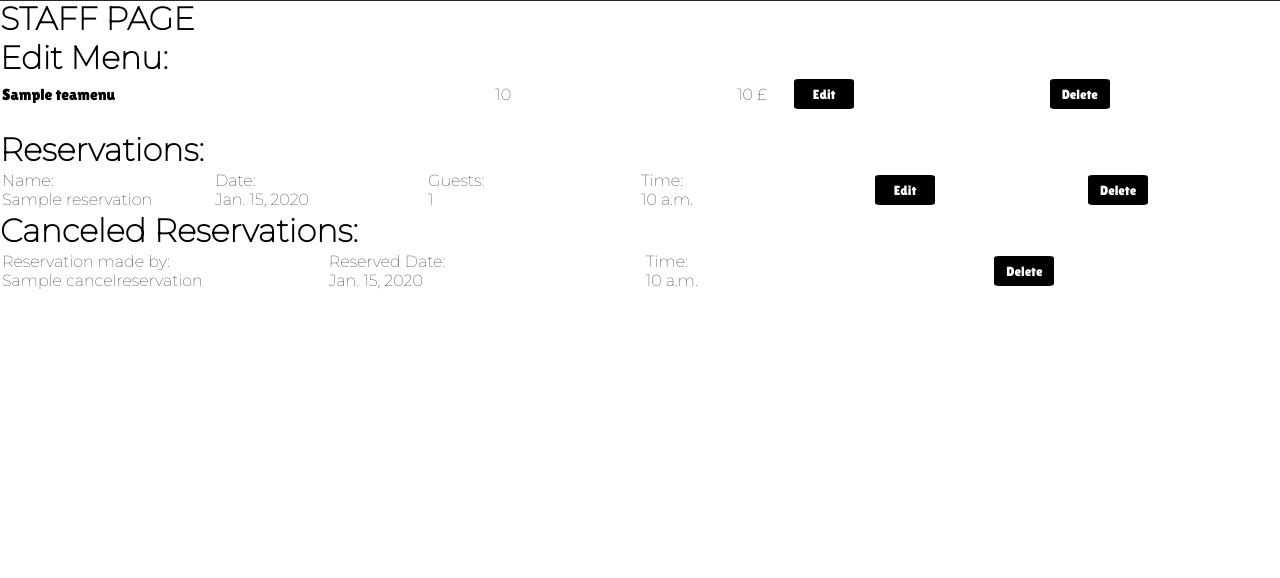
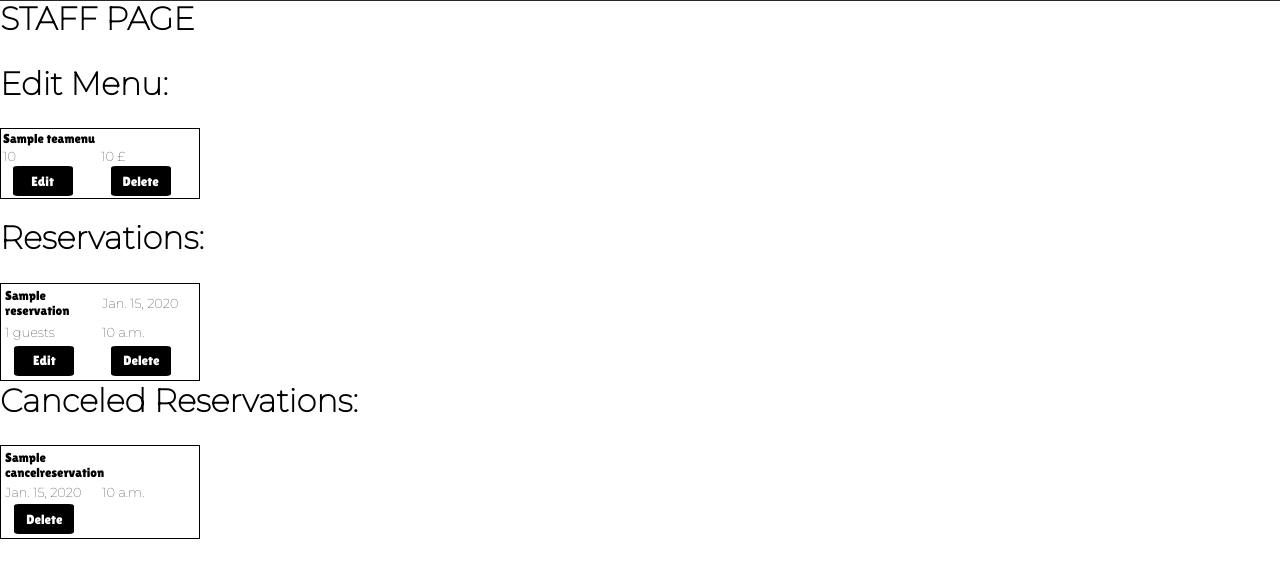
Before and after one commit to Bo-Lennart/bobatea, a Django app: page /staff_page/ in a window 1280 px wide. Shown: the part 71-649 px from the top of the page. Run offline with Django 3.2, Linux system fonts and the light colour scheme; a user stored in the database is signed in; tables that the repository leaves empty hold one stand-in row (values such as "Sample post"); some libraries are stand-ins or nearby versions.

Commit message:
add style staff page

```diff
--- a/static/style.css
+++ b/static/style.css
@@ -65,6 +65,9 @@ header{
 
 #staff_home {
     margin-top: 70px;
+    display: inline-block;
+    width: 100%;
+
 }
 
 #logo {
@@ -224,34 +227,44 @@ footer ul li {
     font-size: 35px;
 }
 
+#staff_home h1 {
+    margin-bottom: 2%;
+}
+
 #social_media_links {
     padding: 5% 0;
 }
 
 #staff_page_table {
-    width: 100%;
+    width: 200px;
+    border: solid 1px black;
 }
 
 #staff_page_table td {
-    width: 20%;
+    width: 50%;
     margin: 10%;
+    font-size: 13px;
 }
 
-#staff_page_reservation_table td {
-    width: 10%;
+#staff_page_reservation_table {
+    width: 200px;
+    text-align: left;
+    font-size: 13px;
+    border: solid 1px black;
 }
 
-#staff_menu_name {
+#staff_page_reservation_table td{
+    width: 50%;
+    display: inline-table;
+}
+
+#staff_menu_name, #staff_reservation_name, #staff_cancelation_name {
     text-align: left;
     font-family: 'Lilita One', cursive;
 }
 
-#staff_menu_quantity {
-    text-align: end;
-}
-
-#staff_menu_price {
-    text-align: end;
+#td_button {
+    width: 20%;
 }
 
 #staff_home button {
--- a/templates/staff_page.html
+++ b/templates/staff_page.html
@@ -60,18 +60,22 @@
         <table id="staff_page_table">
             <tr>
                 <td id="staff_menu_name">{{item}}</td>
+                <tr>
                     <td id="staff_menu_quantity">{{item.quantity}}</td>
                 <td id="staff_menu_price">{{item.price}} £</td>
-                <td>
+                </tr>
+                <tr>
+                    <td id="td_button">
                         <a href="/edit/{{ item.id }}">
                             <button>Edit</button>
                         </a>
                     </td>
-                <td>
+                    <td id="td_button">
                         <a href="/delete/{{ item.id }}">
                             <button>Delete</button>
                         </a>
                     </td>
+                </tr>
             </tr>
             {% endfor %}
         </table>
@@ -82,24 +86,26 @@
         {% for reservation in reservations %}
         <table id="staff_page_reservation_table">
             <tr>
-                <td>Name: <br>
+                <td id="staff_reservation_name">
                     {{reservation.name}}</td>
-                <td>Date: <br>
+                <td>
                     {{reservation.date}}</td>
-                <td>Guests: <br>
-                    {{reservation.number_of_guests}}</td>
-                <td>Time: <br>
+                <tr>
+                    <td>
+                        {{reservation.number_of_guests}} guests</td>
+                    <td>
                         {{reservation.time}}</td>
-                <td>
+                </tr>
+                <tr><td id="td_button">
                     <a href="/edit_reservation/{{ reservation.id }}">
                         <button>Edit</button>
                     </a>
                 </td>
-                <td>
+                <td id="td_button">
                     <a href="/remove/{{ reservation.id }}">
                         <button onclick="deleteReservation()">Delete</button>
                     </a>
-                </td>
+                </td></tr>
             </tr>
             {% endfor %}
         </table>
@@ -108,13 +114,13 @@
         {% for cancelation in cancelations %}
         <table id="staff_page_reservation_table">
             <tr>
-                <td>Reservation made by: <br>
+                <td id="staff_cancelation_name">
                     {{cancelation.name}}</td>
-                <td>Reserved Date: <br>
+                <td>
                     {{cancelation.date}}</td>
-                <td>Time: <br>
+                <td>
                     {{cancelation.time}}</td>
-                <td>
+                <td id="td_button">
                     <a href="/delete_cancelation/{{ cancelation.id }}">
                         <button onclick="delete_cancelation()">Delete</button>
                     </a>
```
Lines whose indentation alone changed are shown as unchanged.
